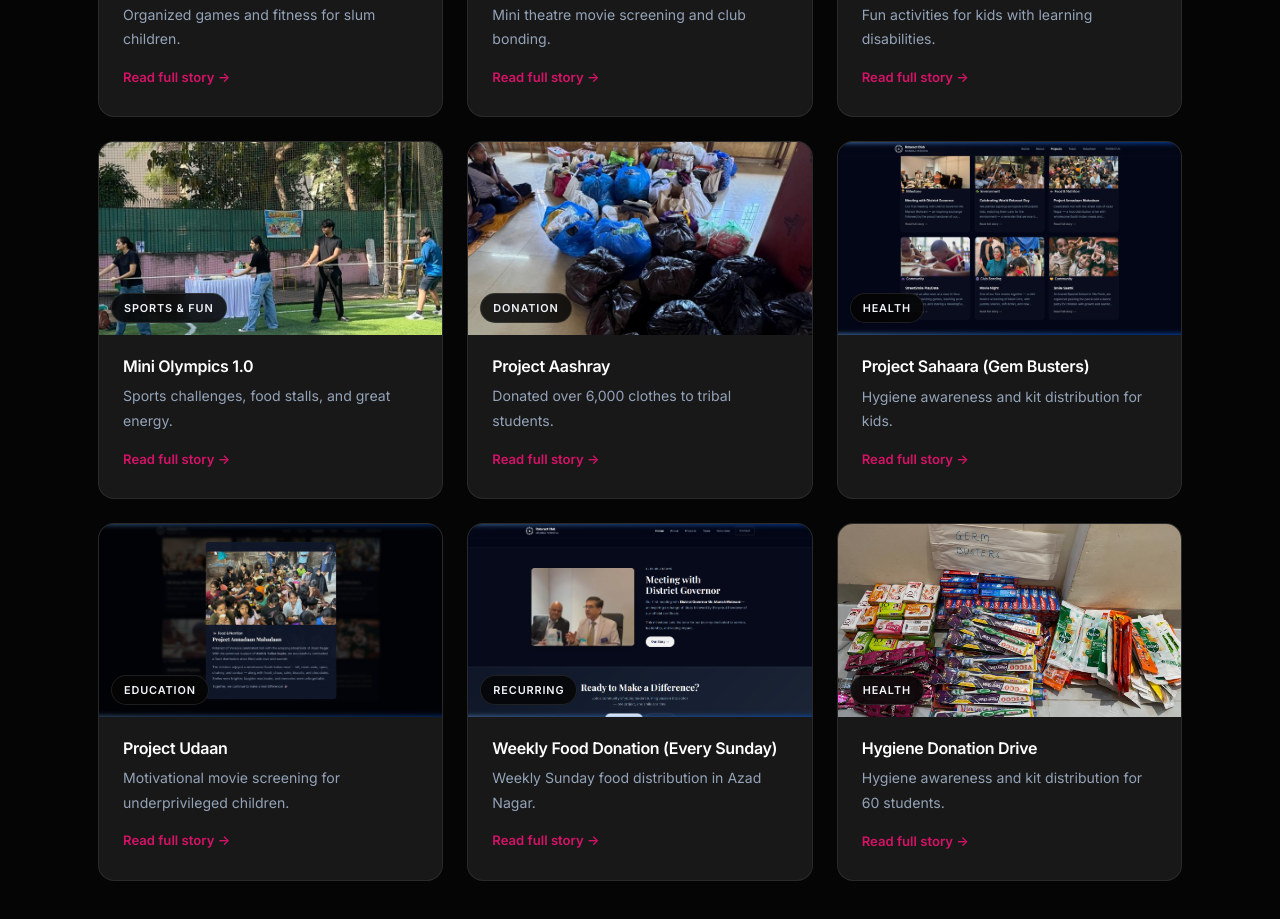
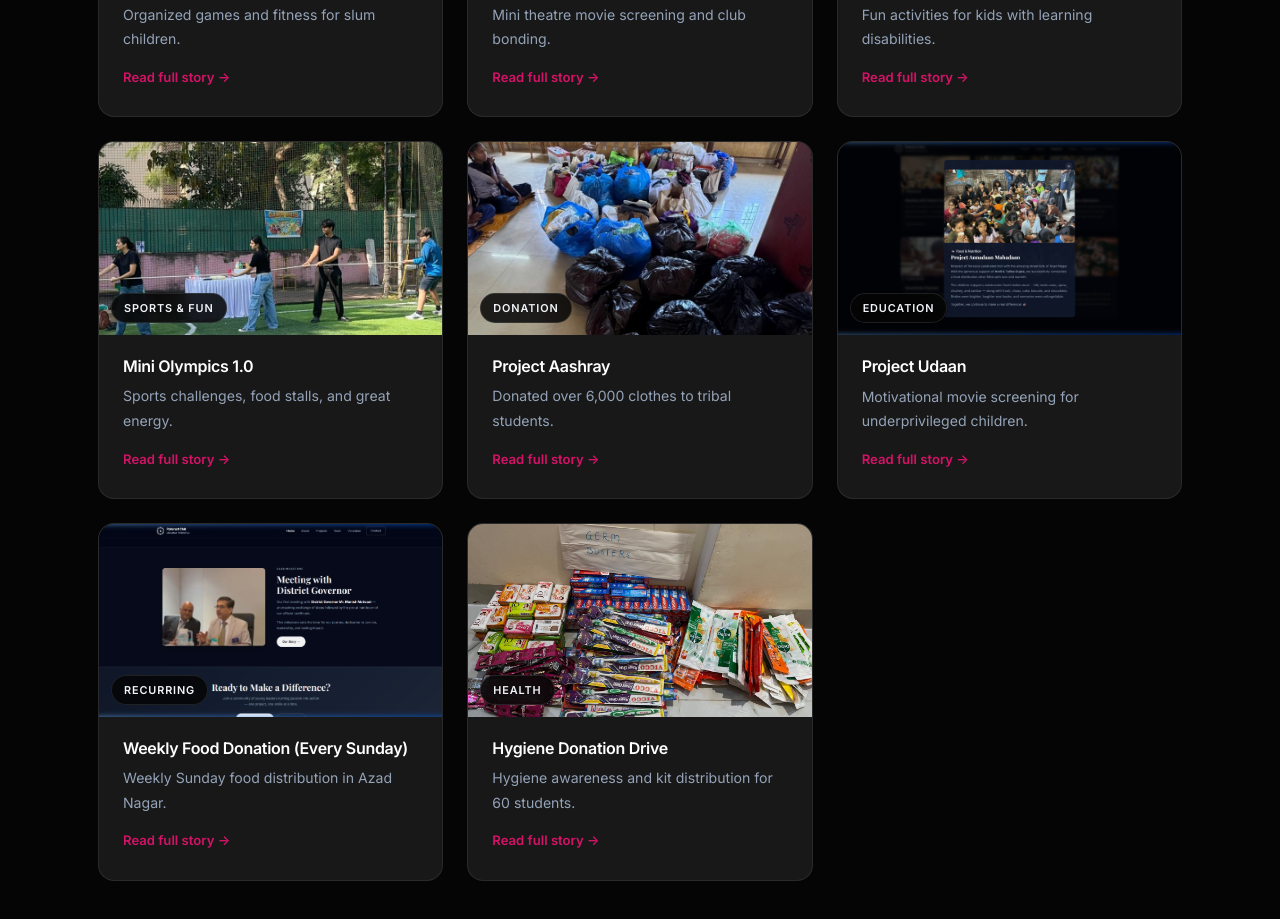
Before and after one commit to ayushlele/rotaractversova, a plain HTML site: page projects.html in a window 1280 px wide. Shown: the part 1266-2185 px from the top of the page. Drawn offline with Linux system fonts and the light colour scheme.

Commit message:
Remove Gem Busters project

```diff
--- a/projects.html
+++ b/projects.html
@@ -195,20 +195,7 @@
         </div>
       </div>
 
-      <!-- 9. Project Sahaara -->
-      <div class="project-item fade-in delay-2" data-cat="education">
-        <div class="project-card" onclick="openModal('sahaara-modal')">
-          <div class="project-card-img-wrap">
-            <img src="assets/images/saahara-1.png" alt="Project Sahaara" class="project-card-img" />
-            <span class="project-category-tag">Health</span>
-          </div>
-          <div class="project-card-body">
-            <h3>Project Sahaara (Gem Busters)</h3>
-            <p>Hygiene awareness and kit distribution for kids.</p>
-            <span class="read-more">Read full story →</span>
-          </div>
-        </div>
-      </div>
+
 
       <!-- 10. Project Udaan -->
       <div class="project-item fade-in" data-cat="education">
@@ -370,18 +357,7 @@
   </div>
 </div>
 
-<!-- Sahaara Modal -->
-<div class="modal-overlay" id="sahaara-modal" onclick="closeModalOutside(event, 'sahaara-modal')">
-  <div class="modal">
-    <button class="modal-close" onclick="closeModal('sahaara-modal')">✕</button>
-    <img src="assets/images/saahara-1.png" alt="Project Sahaara" class="modal-img" />
-    <div class="modal-body">
-      <div class="modal-category">Health &amp; Hygiene</div>
-      <h2>Project Sahaara (Gem Busters)</h2>
-      <p>We conducted interactive hygiene awareness activities for children and distributed comprehensive personal care kits.</p>
-    </div>
-  </div>
-</div>
+
 
 <!-- Udaan Modal -->
 <div class="modal-overlay" id="udaan-modal" onclick="closeModalOutside(event, 'udaan-modal')">
```
